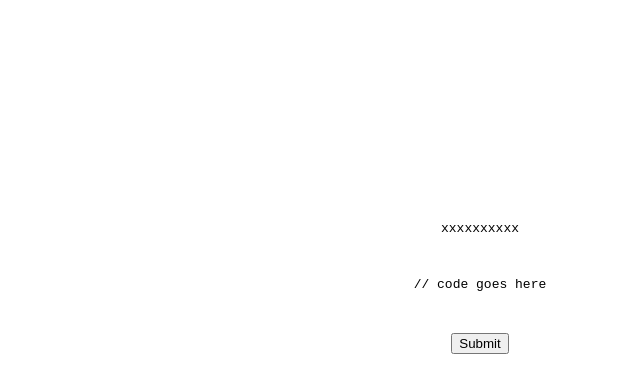
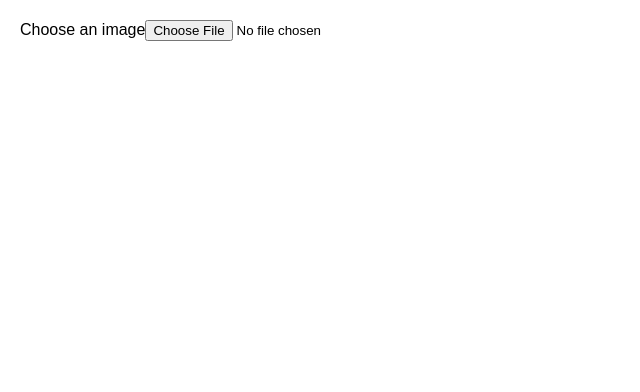
Before and after one commit to anirudhbs/code-exec, a React (Create React App) app: page / in a window 1280 px wide. Shown: the top 392 px of the page, without its empty margins (0-640 px from the left). Built offline with nearby package versions, Linux system fonts and the light colour scheme.

Commit message:
Add TextEditor component

```diff
--- a/public/index.html
+++ b/public/index.html
@@ -3,6 +3,7 @@
   <head>
     <meta charset="utf-8">
     <meta name="viewport" content="width=device-width, initial-scale=1, shrink-to-fit=no">
+    <script src='https://cdn.rawgit.com/naptha/tesseract.js/1.0.10/dist/tesseract.js'></script>
     <title>Code Exec</title>
   </head>
   <body>
--- a/src/App.css
+++ b/src/App.css
@@ -1,5 +1,6 @@
 .App {
-  text-align: center;
+  /* text-align: center; */
   /* margin: 0 auto; */
   width: 960px;
+  padding: 20px;
 }
--- a/src/App.js
+++ b/src/App.js
@@ -1,12 +1,29 @@
 import React, { Component } from 'react'
 import './App.css'
 import TextEditor from './Components/TextEditor'
+import FileUpload from './Components/FileUpload'
 
 class App extends Component {
+  constructor (props) {
+    super(props)
+    this.state = {
+      code: '// Code goes here\n',
+      flag: false
+    }
+  }
+
+  setCode (code) {
+    console.log('c', code)
+    this.setState({ code })
+    this.setState({flag: true})
+  }
+
   render () {
+    const { code } = this.state
     return (
       <div className='App'>
-        <TextEditor />
+        <FileUpload setCode={this.setCode.bind(this)} />
+        {(this.state.flag) && <TextEditor code={code} />}
       </div>
     )
   }
--- a/src/Components/FileUpload.js
+++ b/src/Components/FileUpload.js
@@ -1,5 +1,6 @@
 import React, { Component } from 'react'
 import '../App.css'
+const Tesseract = window.Tesseract
 
 class FileUpload extends Component {
   constructor (props) {
@@ -9,16 +10,36 @@ class FileUpload extends Component {
     }
   }
 
-  onSubmit () {
+  fileUpload () {
+    let file = document.querySelector('input[type=file]').files[0]
+    this.fileRead(file)
   }
 
-  makeAPICall (code) {
+  fileRead (file) {
+    let reader = new FileReader()
+    reader.onloadend = () => {
+      this.callTesseract(reader)
+    }
+    if (file) {
+      reader.readAsDataURL(file)
+    } else {}
+  }
+
+  callTesseract (reader) {
+    Tesseract.recognize(reader.result)
+    .catch(err => console.log(err))
+    .then(result => {
+      console.log('code', result.text)
+      this.props.setCode(result.text)
+      // makeAPICall(result.text)
+    })
   }
 
   render () {
     return (
       <div>
-        fu
+        <label>Choose an image</label>
+        <input type='file' name='image_upload' accept='.jpg, .jpeg, .png' onChange={this.fileUpload.bind(this)} />
       </div>
     )
   }
--- a/src/Components/TextEditor.js
+++ b/src/Components/TextEditor.js
@@ -6,7 +6,7 @@ class TextEditor extends Component {
   constructor (props) {
     super(props)
     this.state = {
-      code: '// code goes here\n'
+      code: this.props.code
     }
   }
 
@@ -15,7 +15,7 @@ class TextEditor extends Component {
   }
 
   onChange (editor, value) {
-    console.log('controlled', {value})
+    // do something
   }
 
   onSubmit () {
```
